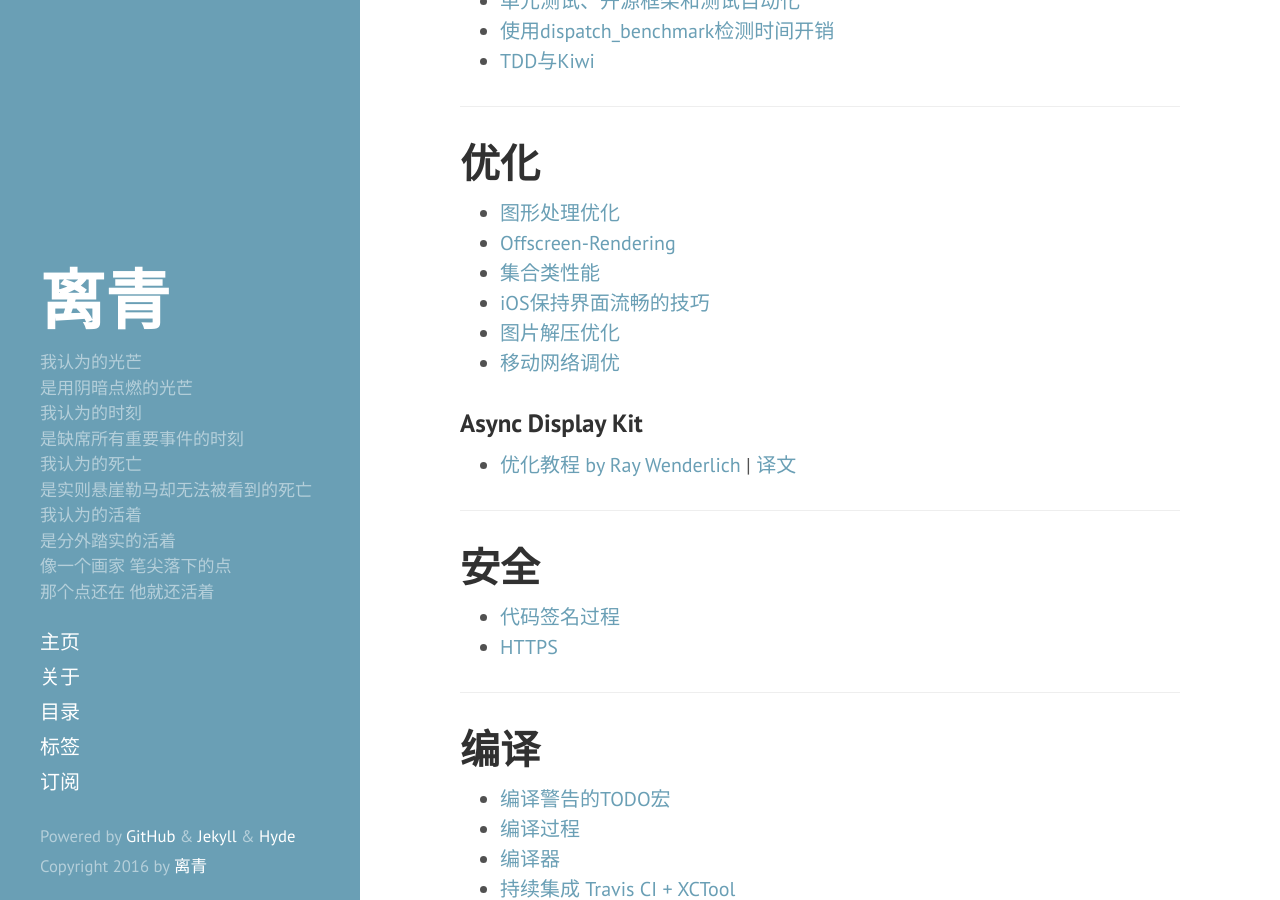
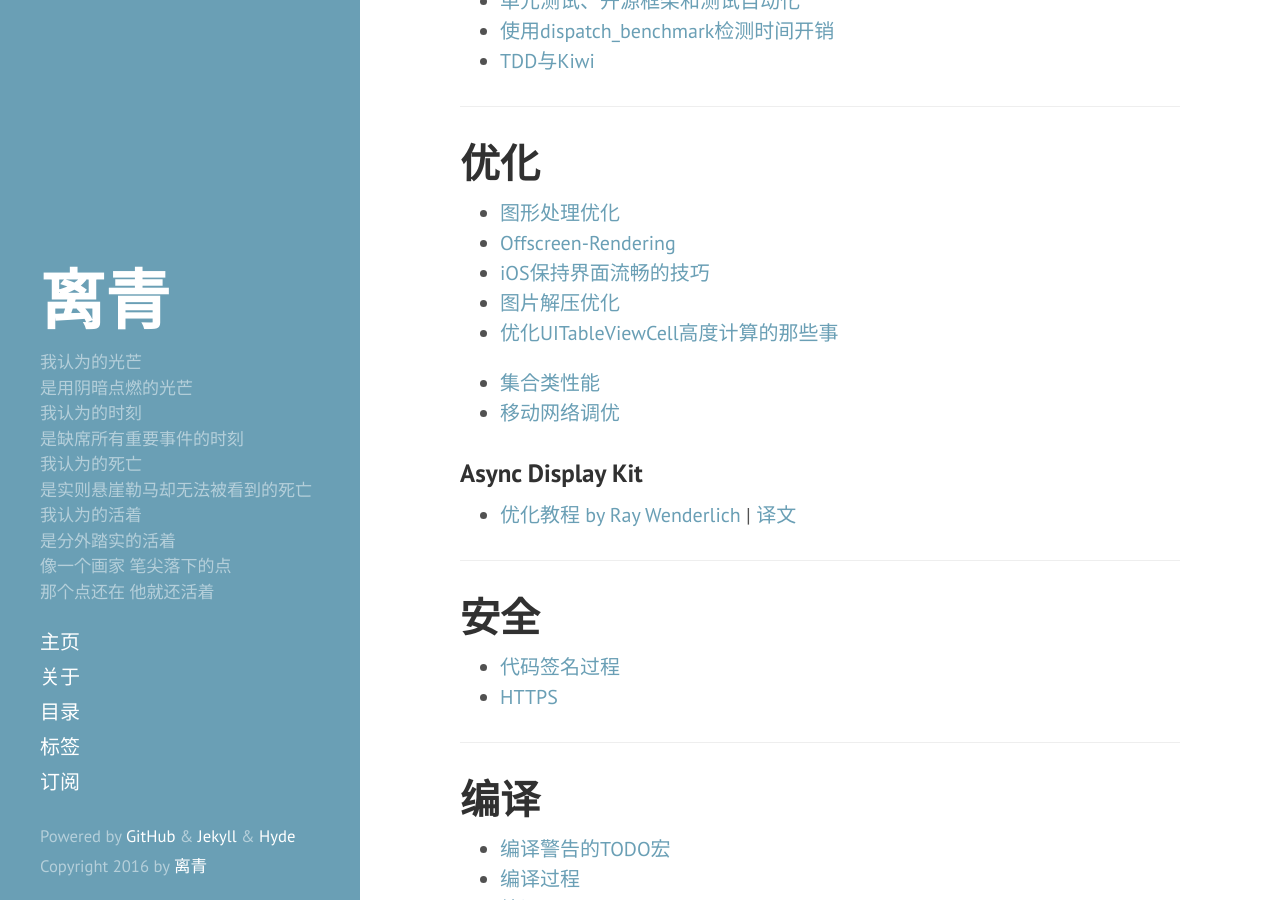
Before and after one commit to li-qing/li-qing.github.io, a Jekyll site: the page built from _posts/2015-06-10-digest.md, in a window 1280 px wide and 900 px high, scrolled down 3632 px. Built offline with Jekyll 4.4.1, drawn with Linux system fonts in a browser that asks for light colours.

Commit message:
add table op digest

```diff
--- a/_posts/2015-06-10-digest.md
+++ b/_posts/2015-06-10-digest.md
@@ -137,9 +137,11 @@ tags: Digest
 
 - [图形处理优化](http://www.taofengping.com/2013/05/17/designing-for-ios-graphics-performance/)
 - [Offscreen-Rendering](http://www.taofengping.com/2013/05/18/ios_offscreen_analysis)
-- [集合类性能](http://objccn.io/issue-7-1/)
 - [iOS保持界面流畅的技巧](http://blog.ibireme.com/2015/11/12/smooth_user_interfaces_for_ios/)
 - [图片解压优化](http://blog.inico.me/2013/05/10/ios_uiimage_optimizer/)
+- [优化UITableViewCell高度计算的那些事](http://blog.sunnyxx.com/2015/05/17/cell-height-calculation/)
+
+- [集合类性能](http://objccn.io/issue-7-1/)
 - [移动网络调优](http://xiangwangfeng.com/2013/10/16/iOS移动网络调优那些事/)
 
 ### Async Display Kit
```
